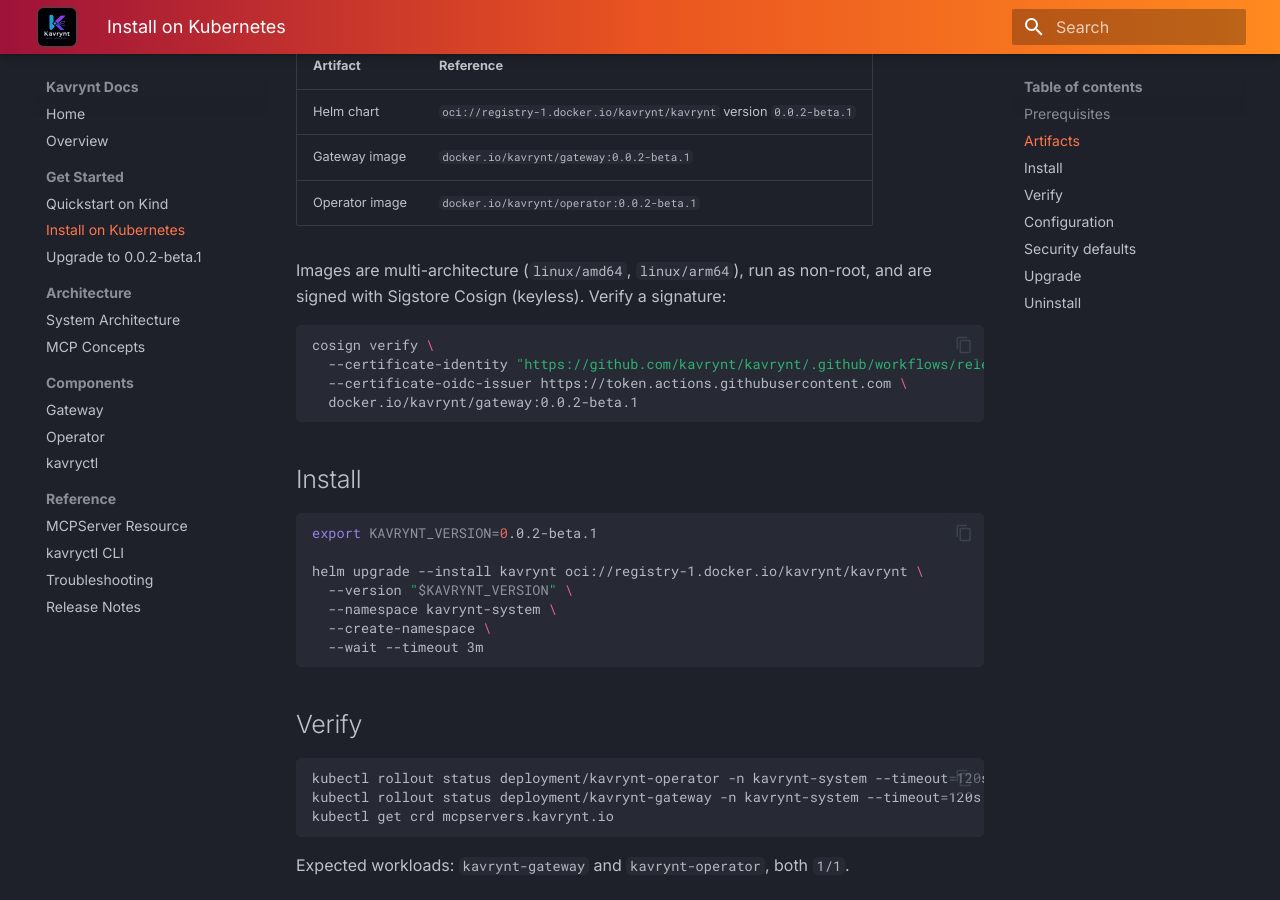
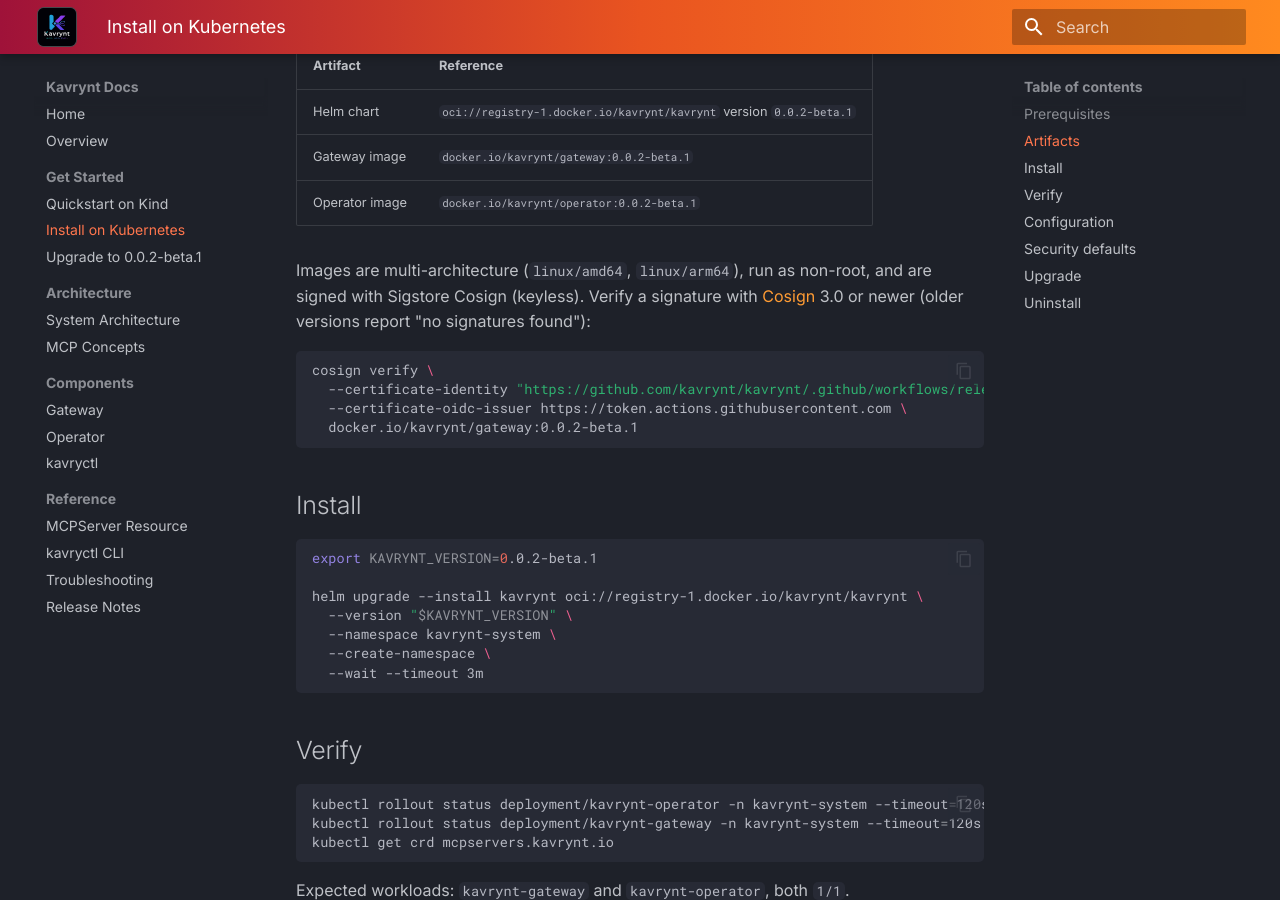
Before and after one commit to kavrynt/product-docs, an MkDocs documentation site: the page built from docs/installation.md, in a window 1280 px wide and 900 px high, scrolled down 647 px. Built offline with MkDocs 1.6.1 and Material for MkDocs 9.7.7, drawn with Linux system fonts in a browser that asks for light colours.

Commit message:
Require Cosign 3 for signature checks
Co-Authored-By: Claude Opus 5.5 <noreply@anthropic.com>

````diff
--- a/docs/installation.md
+++ b/docs/installation.md
@@ -28,7 +28,9 @@ helm version --short
 | Operator image | `docker.io/kavrynt/operator:0.0.2-beta.1` |
 
 Images are multi-architecture (`linux/amd64`, `linux/arm64`), run as non-root,
-and are signed with Sigstore Cosign (keyless). Verify a signature:
+and are signed with Sigstore Cosign (keyless). Verify a signature with
+[Cosign](https://docs.sigstore.dev/cosign/system_config/installation/) 3.0 or
+newer (older versions report "no signatures found"):
 
 ```bash
 cosign verify \
````
